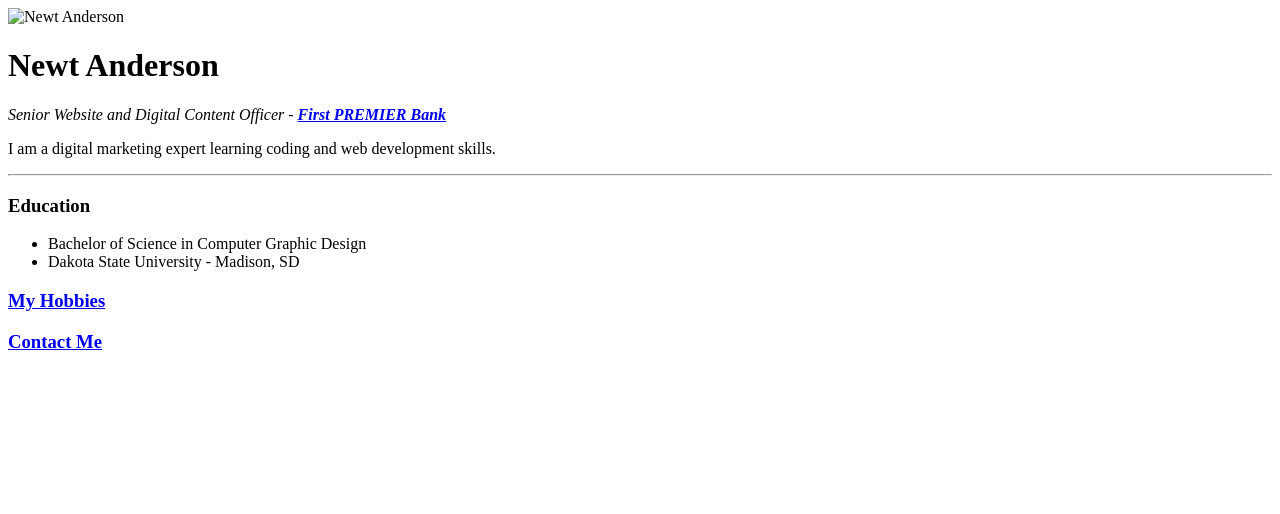
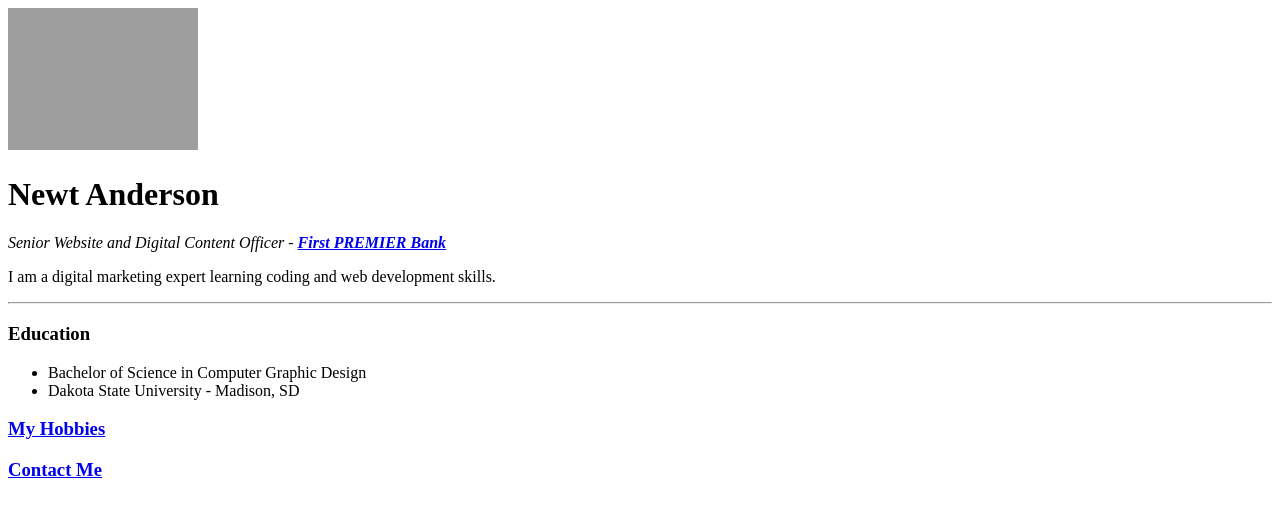
Before and after one commit to newtanderson/cv, a plain HTML site: page index.html in a window 1280 px wide. Drawn offline with Linux system fonts and the light colour scheme; the site is published under a folder, as on GitHub Pages, so addresses that start at the root find nothing.

Commit message:
Update index.html

```diff
--- a/index.html
+++ b/index.html
@@ -6,7 +6,7 @@
 </head>
 
 <body>
-	<img src="/PXL_20220609_163626131_2-modified.png" width="15%" height="15%" alt="Newt Anderson"/>
+	<img src="PXL_20220609_163626131_2-modified.png" width="15%" height="15%" alt="Newt Anderson"/>
 	<h1>Newt Anderson</h1>
     <p><em>Senior Website and Digital Content Officer - <strong><a href="https://www.firstpremier.com/">First PREMIER Bank</a></strong></em></p>
     <p>I am a digital marketing expert learning coding and web development skills.</p>
```
